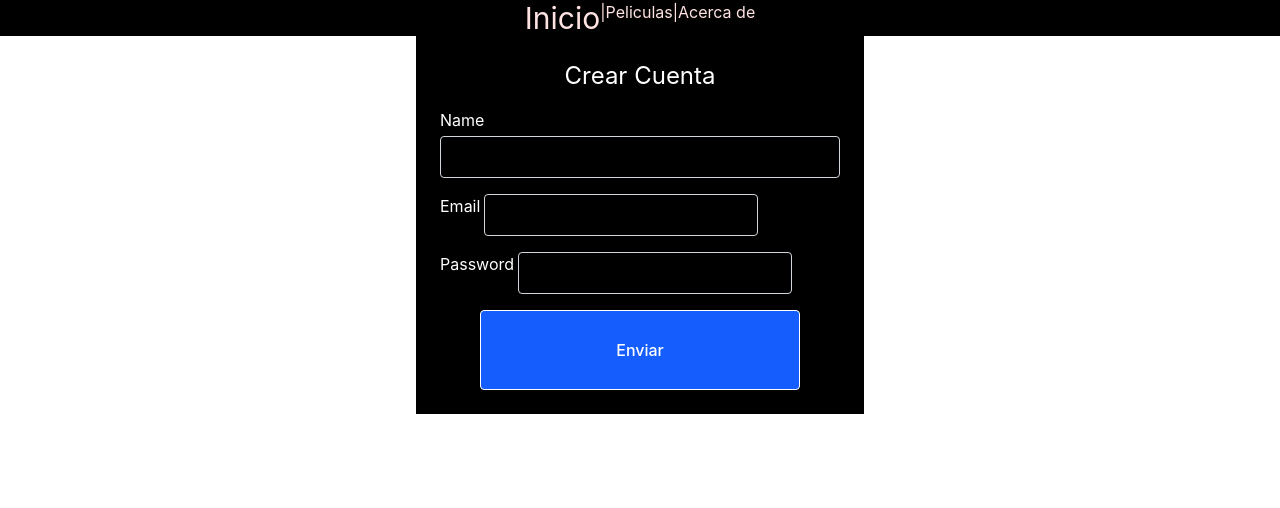
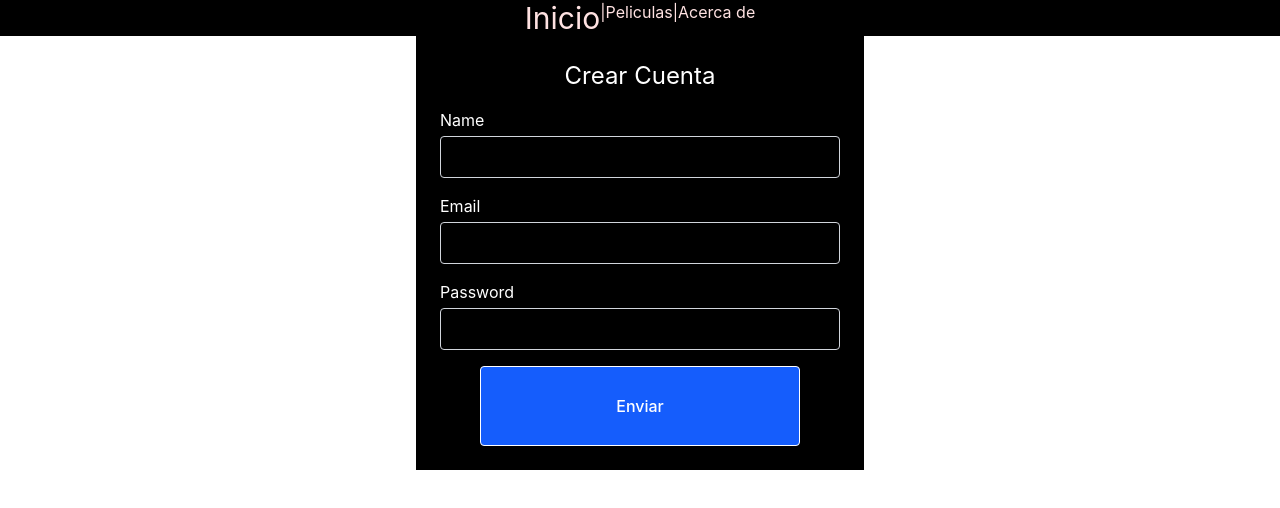
Before and after one commit to Pq989-j/Movies-UI-Frontend, a React (Vite) app: page /register in a window 1280 px wide. Shown: the top 508 px of the page. Built offline with nearby package versions, Linux system fonts and the light colour scheme.

Commit message:
feat: correct issues about tailwind and backend route

```diff
--- a/src/App.jsx
+++ b/src/App.jsx
@@ -8,7 +8,6 @@ import { CharacterDetail } from './Pages/MovieDetail'
 import Searchfield from './components/Counter'
 import { ThemeContext } from './context/ThemeContext'
 import { useState } from 'react'
-import { Register } from './Pages/Signup'
 import { RegisterForm } from './components/RegisterForm'
 import './index.css'
 
@@ -23,8 +22,7 @@ function App() {
         <NavLink to="/about">Acerca de</NavLink>
       </nav>
       <Routes>
-        <Route path="register" element={<RegisterForm />}/>
-        <Route path="/signup" element={<Register/>}/>
+        <Route path="/register" element={<RegisterForm />}/>
         <Route path="/character/:id" element={<CharacterDetail />}/>
         <Route path="/movies" element={<Characters />}/>
         <Route path="/" element={<Home />}/>
--- a/src/Pages/Home.jsx
+++ b/src/Pages/Home.jsx
@@ -9,7 +9,7 @@ function Home () {
 
         <p>Aqui encontraras un repertorio de mas de 5000 peliculas de diversos autores a lo largo de mas de 100 años de la historia del cine</p>
         <main>
-            <Link to="/signup">Sign up</Link>
+            <Link to="/register">Sign up</Link>
         </main>
     </div>
     )
--- a/src/components/RegisterForm.jsx
+++ b/src/components/RegisterForm.jsx
@@ -44,13 +44,13 @@ function RegisterForm () {
                 className="rounded border border-gray-300 px-3 py-2 focus:border-blue-500 focus:outline-none"/>
                 {errors.name && <span className="text-sm text-red-600">{errors.name} </span>}
             </div>
-            <div className="flex flex col gap-1">
+            <div className="flex flex-col gap-1">
                 <label className="font medium text-white">Email</label>
                 <input type="email" name="email" value={data.email} placeholder="test@example.com" onChange={handleChange}
                 className="rounded border border-gray-300 px-3 py-2 focus:border-blue-500 focus_outline-none" />
                 {errors.email && <span className="text-sm text-red-600">{errors.email} </span>}
             </div>
-            <div className="flex flex col gap-1">
+            <div className="flex flex-col gap-1">
                 <label className="font medium text-white">Password</label>
                 <input type="password" name="password" value={data.password} placeholder="******"onChange={handleChange}
                 className="rounded border border-gray-300 px-3 py-2 focus:border-blue-500 focus_outline-none"/>
```
Also changed, not shown: 1 other file (tests, documents, lock files or other folders).
